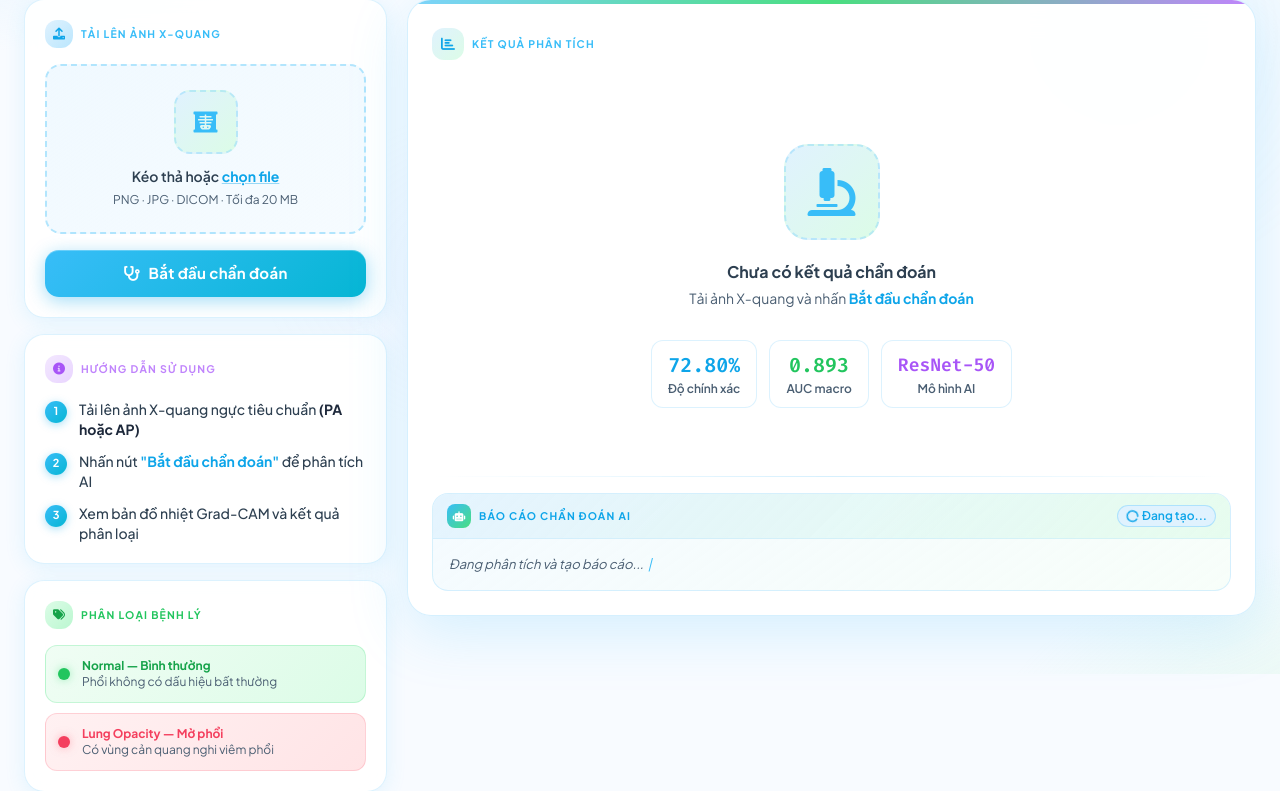
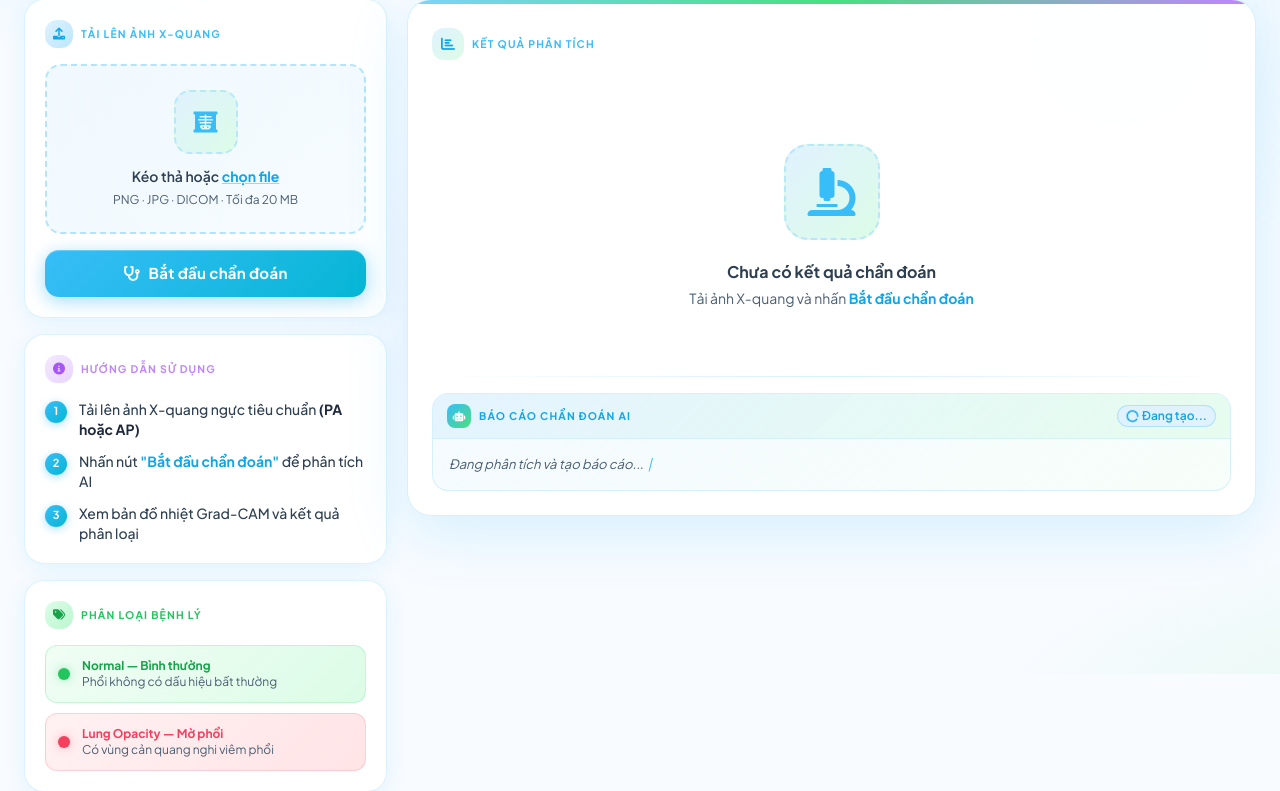
Before and after one commit to MinhNhutTG/ChanDoanViemPhoi, a Flask app: page / in a window 1280 px wide. Shown: the part 126-917 px from the top of the page. Run offline with Flask 3, Linux system fonts and the light colour scheme; some libraries are stand-ins or nearby versions.

Commit message:
final v1.1

```diff
--- a/backend/app/templates/index.html
+++ b/backend/app/templates/index.html
@@ -659,20 +659,7 @@
                         </p>
 
                         <!-- Stats preview -->
-                        <div class="flex gap-3 mt-8 stat-row flex-wrap justify-center">
-                            <div class="stat-chip">
-                                <p class="mono text-xl font-600" style="color: var(--sky-500); font-weight: 600;">72.80%</p>
-                                <p class="text-xs mt-0.5" style="color: var(--text-soft); font-weight: 600;">Độ chính xác</p>
-                            </div>
-                            <div class="stat-chip">
-                                <p class="mono text-xl font-600" style="color: var(--mint-500); font-weight: 600;">0.893</p>
-                                <p class="text-xs mt-0.5" style="color: var(--text-soft); font-weight: 600;">AUC macro</p>
-                            </div>
-                            <div class="stat-chip">
-                                <p class="mono text-lg font-600" style="color: var(--lavender-500); font-weight: 600;">ResNet-50</p>
-                                <p class="text-xs mt-0.5" style="color: var(--text-soft); font-weight: 600;">Mô hình AI</p>
-                            </div>
-                        </div>
+
                     </div>
 
                     <!-- Result content -->
```
